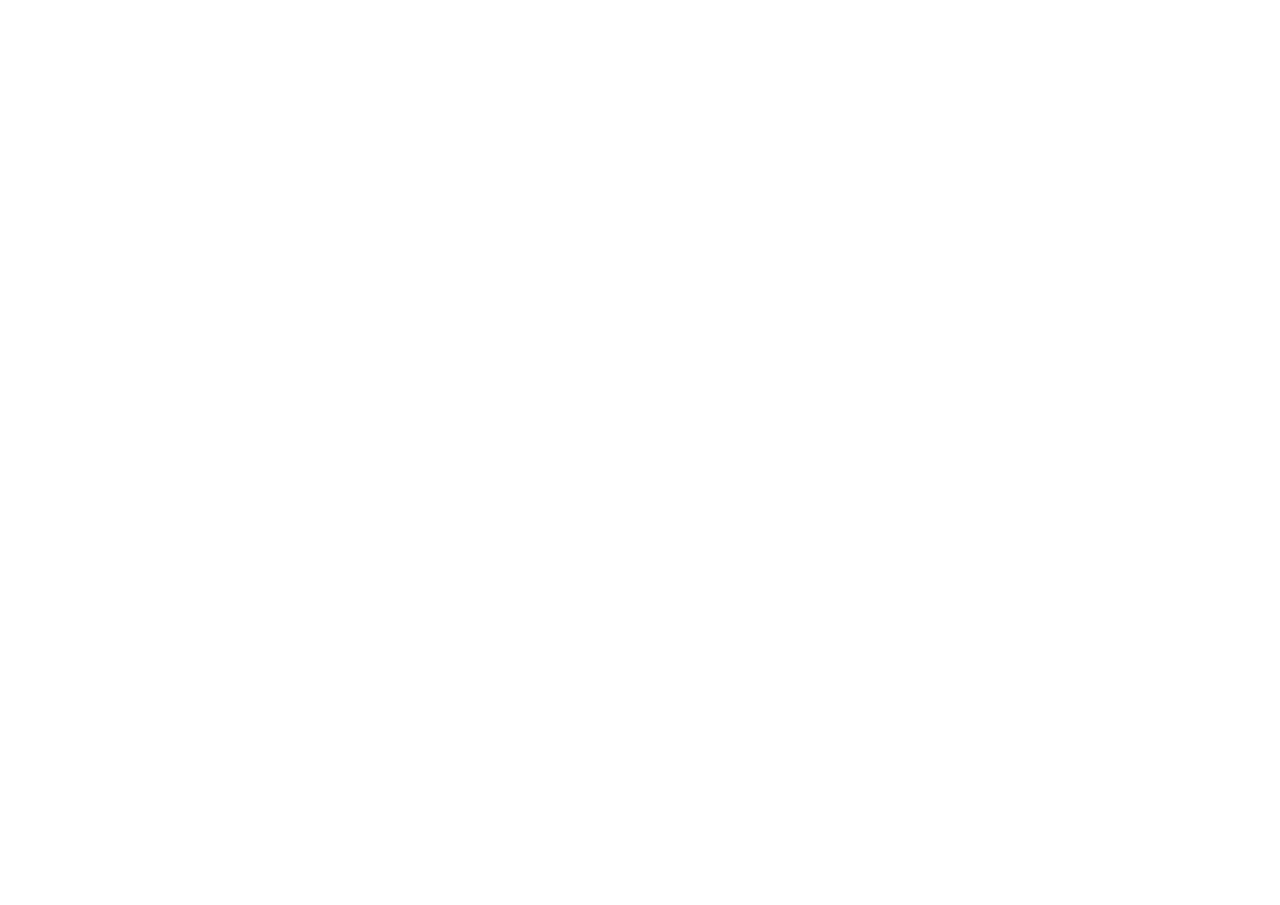
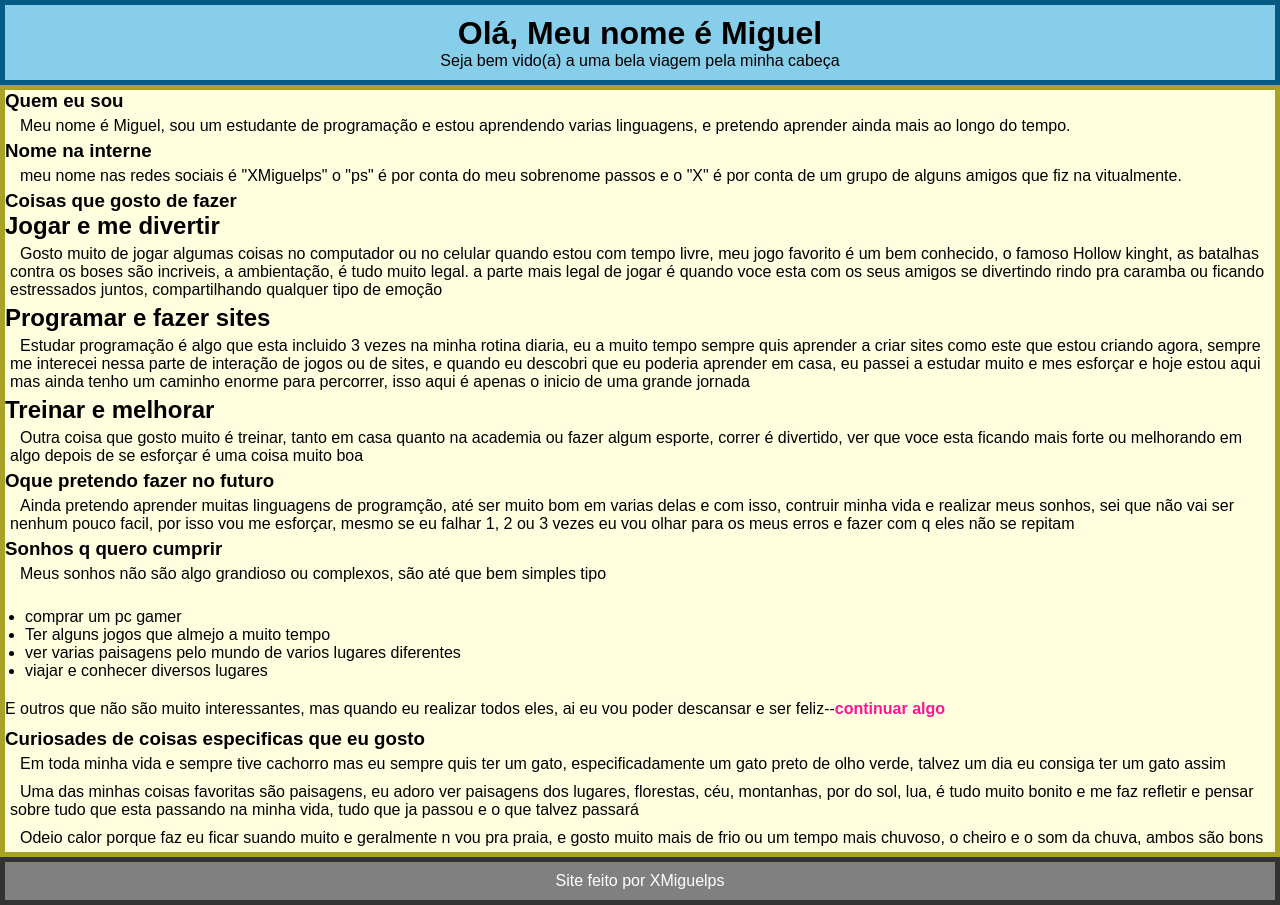
Before and after one commit to xmiguelps/introduce-myself, a plain HTML site: page index.html in a window 1280 px wide. Before the commit the page ends 800 px from the top, so only its background shows below. Drawn offline with Linux system fonts and the light colour scheme.

Commit message:
rascunho

```diff
--- a/index.html
+++ b/index.html
@@ -8,7 +8,91 @@
     <link rel="shortcut icon" href="favicon.ico" type="image/x-icon">
 </head>
 <body>
-    <h1></h1>
+    <header>
+        <h1>Olá, Meu nome é Miguel</h1>
+        <p>Seja bem vido(a) a uma bela viagem pela minha cabeça</p>
+    </header>
+    <menu>
+        <ul>
+        </ul>
+    </menu>
+    <main>
+        <section>
+            <article>
+                <h1>Quem eu sou</h1>
+                <p>
+                    Meu nome é Miguel, sou um estudante de programação e estou aprendendo varias linguagens, e pretendo aprender ainda mais ao longo do tempo.
+                </p>
+            </article>
+        </section>
+        <section>
+            <article>
+                <h1>Nome na interne</h1>
+                <p>
+                    meu nome nas redes sociais é "XMiguelps" o "ps" é por conta do meu sobrenome passos e o "X" é por conta de um grupo de alguns amigos que fiz na vitualmente.
+                </p>
+            </article>
+        </section>
+        <section>
+            <article>
+                <h1>Coisas que gosto de fazer</h1>
+                <h2>Jogar e me divertir</h2>
+                <p>
+                    Gosto muito de jogar algumas coisas no computador ou no celular quando estou com tempo livre, meu jogo favorito é um bem conhecido, o famoso Hollow kinght, as batalhas contra os boses são incriveis, a ambientação, é tudo muito legal. a parte mais legal de jogar é quando voce esta com os seus amigos se divertindo rindo pra caramba ou ficando estressados juntos, compartilhando qualquer tipo de emoção
+                </p>
+            </article>
+            <article>
+                <h2>Programar e fazer sites</h2>
+                <p>
+                    Estudar programação é algo que esta incluido 3 vezes na minha rotina diaria, eu a muito tempo sempre quis aprender a criar sites como este que estou criando agora, sempre me interecei nessa parte de interação de jogos ou de sites, e quando eu descobri que eu poderia aprender em casa, eu passei a estudar muito e mes esforçar e hoje estou aqui mas ainda tenho um caminho enorme para percorrer, isso aqui é apenas o inicio de uma grande jornada
+                </p>
+            </article>
+            <article>
+                <h2>Treinar e melhorar</h2>
+                <p>
+                    Outra coisa que gosto muito é treinar, tanto em casa quanto na academia ou fazer algum esporte, correr é divertido, ver que voce esta ficando mais forte ou melhorando em algo depois de se esforçar é uma coisa muito boa
+                </p>
+            </article>
+        </section>
+        <section>
+            <article>
+                <h1>Oque pretendo fazer no futuro</h1>
+                <p>
+                    Ainda pretendo aprender muitas linguagens de programção, até ser muito bom em varias delas e com isso, contruir minha vida e realizar meus sonhos, sei que não vai ser nenhum pouco facil, por isso vou me esforçar, mesmo se eu falhar 1, 2 ou 3 vezes eu vou olhar para os meus erros e fazer com q eles não se repitam
+                </p>
+            </article>
+        </section>
+        <section>
+            <article>
+                <h1>Sonhos q quero cumprir</h1>
+                <p>
+                    Meus sonhos não são algo grandioso ou complexos, são até que bem simples tipo
+                    <ul>
+                        <li>comprar um pc gamer</li>
+                        <li>Ter alguns jogos que almejo a muito tempo</li>
+                        <li>ver varias paisagens pelo mundo de varios lugares diferentes</li>
+                        <li>viajar e conhecer diversos lugares</li>
+                    </ul>
+                    E outros que não são muito interessantes, mas quando eu realizar todos eles, ai eu vou poder descansar e ser feliz--<strong style="color: deeppink;">continuar algo</strong>
+                </p>
+            </article>
+        </section>
+        <section>
+            <article>
+                <h1>Curiosades de coisas especificas que eu gosto</h1>
+                <p>
+                    Em toda minha vida e sempre tive cachorro mas eu sempre quis ter um gato, especificadamente um gato preto de olho verde, talvez um dia eu consiga ter um gato assim
+                </p>
+                <p>
+                    Uma das minhas coisas favoritas são paisagens, eu adoro ver paisagens dos lugares, florestas, céu, montanhas, por do sol, lua, é tudo muito bonito e me faz refletir e pensar sobre tudo que esta passando na minha vida, tudo que ja passou e o que talvez passará
+                </p>
+                <p>
+                    Odeio calor porque faz eu ficar suando muito e geralmente n vou pra praia, e gosto muito mais de frio ou um tempo mais chuvoso, o cheiro e o som da chuva, ambos são bons
+                </p>
+            </article>
+        </section>
+    </main>
+    <footer>Site feito por XMiguelps</footer>
     <script src="script.js"></script>
 </body>
 </html>
--- a/style.css
+++ b/style.css
@@ -0,0 +1,37 @@
+@charset "UTF-8";
+
+* {
+    font-family: Arial, Helvetica, sans-serif;
+    padding: 0px;
+    margin: 0px;
+}
+
+header {
+    background-color: skyblue;
+    text-align: center;
+    padding: 10px;
+    border: 5px rgb(5, 90, 132) solid;
+}
+
+main {
+    background-color: lightyellow;
+    border: 5px solid rgb(168, 162, 39);
+}
+
+main p {
+    text-indent: 10px;
+    padding: 5px;
+}
+
+main ul {
+    padding: 10px;
+    margin: 10px;
+}
+
+footer {
+    background-color: gray;
+    color: white;
+    padding: 10px;
+    text-align: center;
+    border: 5px solid rgb(51, 51, 51);
+}
```
Also changed, not shown: conteudo.txt (deleted), rascunho.txt.
